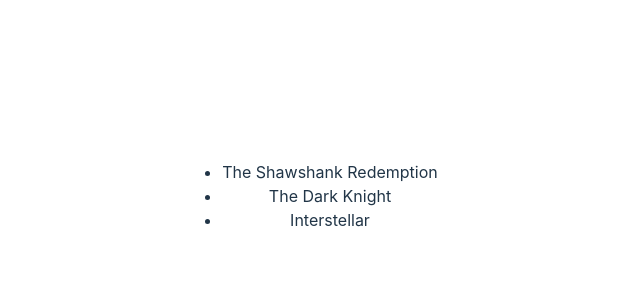
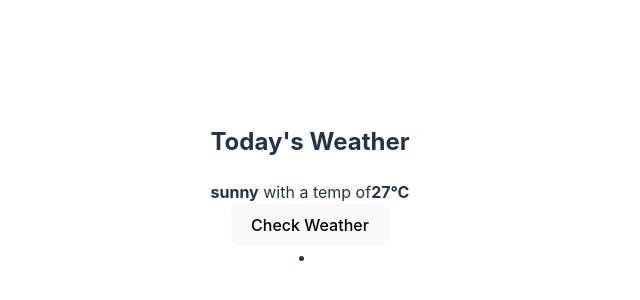
Before and after one commit to CDChamberlin/Module-6, a React (Vite) app in the folder Classwork/first-react-app/: page / in a window 1280 px wide. Shown: the part 204-504 px from the top of the page, without its empty margins (330-970 px from the left). Built offline with nearby package versions, Linux system fonts and the light colour scheme.

Commit message:
Notes from 12/13

```diff
--- a/Classwork/first-react-app/src/App.jsx
+++ b/Classwork/first-react-app/src/App.jsx
@@ -11,6 +11,10 @@
 import Comment from "./components/Comment";
 import Callout from "./components/Callout";
 import MoviesList from "./components/MoviesList";
+import MoodChanger from "./components/Moodchanger";
+import BirthdayTranslator from "./components/BirthdayTranslator";
+import Weather from "./components/Weather";
+import Movie from "./components/Movie";
 
 function App() {
   const [count, setCount] = useState(0);
@@ -89,7 +93,11 @@
         <FullName first="Elon" last="Musk" />
       </Callout> */}
 
-      <MoviesList />
+      {/* <MoviesList /> */}
+      {/* <MoodChanger />
+      <BirthdayTranslator /> */}
+      <Weather />
+      <Movie />
     </>
   );
 }
--- /dev/null
+++ b/Classwork/first-react-app/src/components/BirthdayTranslator.jsx
@@ -0,0 +1,41 @@
+import { useState } from "react";
+
+const phrases = new Map([
+  ["english", "Happy Birthday"],
+  ["german", "Alles Gute zum Geburtstag"],
+  ["spanish", "Feliz Cumpleanos"],
+]);
+
+function BirthdayTranslator() {
+  // const [currentLangage, setCurrentLanguage] = useState('english')
+  // const [phrase, setPhrase] = useState(phrases.get('english'))
+
+  // const handleChangeLanguage = (lang) => {
+  //     setCurrentLanguage(lang)
+  //     setPhrase(phrases.get(lang))
+  // }
+//   const [currentPhrase, setCurrentPhrase] = useState({
+//     lang: "english",
+//     phrase: "Happy Birthday",
+//   });
+//   const handleChangeLanguage = (newLang) => {
+//     setCurrentPhrase({ lang: newLang, phrase: phrases.get(newLang) });
+//   };
+    const [currentLanguage, setCurrentLanguage] = useState('english')
+    const handleChangeLanguage = (newLang) => {
+        setCurrentLanguage(newLang)
+    }
+
+  return (
+    <div className="BirthdayTranslator componentBox">
+      <h3>
+        {phrases.get(currentLanguage)}! ({currentLanguage})
+      </h3>
+      <button onClick={() => handleChangeLanguage("english")}>English</button>
+      <button onClick={() => handleChangeLanguage("german")}>German</button>
+      <button onClick={() => handleChangeLanguage("spanish")}>Spanish</button>
+    </div>
+  );
+}
+
+export default BirthdayTranslator;
--- /dev/null
+++ b/Classwork/first-react-app/src/components/CheckWeather.jsx
@@ -0,0 +1,13 @@
+function CheckWeather(props) {
+  const weatherTypes = ["sunny", "windy", "raining", "cloudy"];
+
+  const randomWeather = () => {
+    let newTemp = Math.floor(Math.random() * 40);
+    let newWeatherIndex = Math.floor(Math.random() * weatherTypes.length);
+
+    props.onWeatherChange(weatherTypes[newWeatherIndex], newTemp);
+  };
+  return <button onClick={randomWeather}>Check Weather</button>;
+}
+
+export default CheckWeather;
--- /dev/null
+++ b/Classwork/first-react-app/src/components/Moodchanger.jsx
@@ -0,0 +1,25 @@
+import { useState } from "react";
+function MoodChanger() {
+  const [mood, setMood] = useState("happy");
+  const handleWinLotto = () =>{
+    setMood("ecstatic")
+  }
+  const handleRunningLate = () =>{
+    let newMood = 'stressed';
+    if (mood === 'stressed') newMood = 'really stressed'
+    else if (mood === 'really stressed') newMood = 'giving up';
+
+    setMood(newMood)
+  }
+  return (
+    <div className="MoodChanger componetBox">
+      Current Mood: {mood}
+      <button onClick={() => setMood("tired")}>Stay up Late</button>
+      <button onClick={() => setMood("hungry")}>Skipped Lunch</button>
+      <button onClick={handleWinLotto}>Win Lotto</button>
+      <button onClick={handleRunningLate}>Running Late</button>
+    </div>
+  );
+}
+
+export default MoodChanger;
--- a/Classwork/first-react-app/src/components/Movie.jsx
+++ b/Classwork/first-react-app/src/components/Movie.jsx
@@ -0,0 +1,10 @@
+function Movie({title, year, synopsis}){
+    return(
+        <li>
+            <h3>{title}</h3>
+            <span>{year}</span>
+            <div>{synopsis}</div>
+        </li>
+    )
+}
+export default Movie
--- a/Classwork/first-react-app/src/components/MoviesList.jsx
+++ b/Classwork/first-react-app/src/components/MoviesList.jsx
@@ -1,3 +1,5 @@
+import { useState } from "react";
+
 function MoviesList(props) {
   const movies = [
     {
@@ -20,11 +22,25 @@
     },
   ];
 
-  const moviesItems = movies.map((movie, index) => <li key={index}>{movie.title}</li>);
+  const [currentMovies, setCurrentMovies] = useState(movies);
+  const movieItems = currentMovies.map((movie) => (
+    <Movie
+      key={movie.id}
+      title={movie.title}
+      year={movie.year}
+      synopsis={movie.synopsis}
+    />
+  ));
+  const handleReverseMovies = () => {
 
+    let newMovies = [...currentMovies];
+    newMovies.reverse();
+    setCurrentMovies(newMovies);
+  };
   return (
-    <div>
-      <ul>{moviesItems}</ul>
+    <div className="MoviesList">
+      <ul>{movieItems}</ul>
+      <button onClick={handleReverseMovies}>Reverse List</button>
     </div>
   );
 }
--- /dev/null
+++ b/Classwork/first-react-app/src/components/Temperature.jsx
@@ -0,0 +1,11 @@
+function Temperature({ temp, units = "C" }) {
+  let displayTemp = units === "C" ? temp : (temp * 9) / 5 + 32;
+  return (
+    <span class="Temperature">
+      <strong>
+        {parseInt(displayTemp)}&deg;{units}
+      </strong>
+    </span>
+  );
+}
+export default Temperature
--- a/Classwork/first-react-app/src/components/UserInfo.jsx
+++ b/Classwork/first-react-app/src/components/UserInfo.jsx
@@ -1,13 +1,11 @@
+import Avatar from "./Avatar";
+
 function UserInfo(props) {
   return (
     <div>
       {" "}
       {/* the user info is one aspect of the comment */}
-      <img
-        className="Avatar"
-        src={props.author.avatarUrl}
-        alt={props.author.name}
-      />
+      <Avatar author={props.author}/>
       <div className="UserInfo-name">{props.author.name}</div>
     </div>
   );
--- /dev/null
+++ b/Classwork/first-react-app/src/components/Weather.jsx
@@ -0,0 +1,23 @@
+import { useState } from "react";
+import Temperature from "./Temperature";
+import CheckWeather from "./CheckWeather";
+
+function Weather() {
+  const [weather, setWeather] = useState("sunny");
+  const [tempCelsius, setTempCelsius] = useState(27);
+  const handleWeatherChange = (newWeather, newTemp) => {
+    setWeather(newWeather);
+    setTempCelsius(newTemp);
+  };
+  return (
+    <div className="Weather componentBox">
+      <h2>Today's Weather</h2>
+      <div>
+        <strong>{weather}</strong> with a temp of
+        <Temperature temp={tempCelsius} units="C" />
+      </div>
+      <CheckWeather onWeatherChange={handleWeatherChange} />
+    </div>
+  );
+}
+export default Weather;
```
